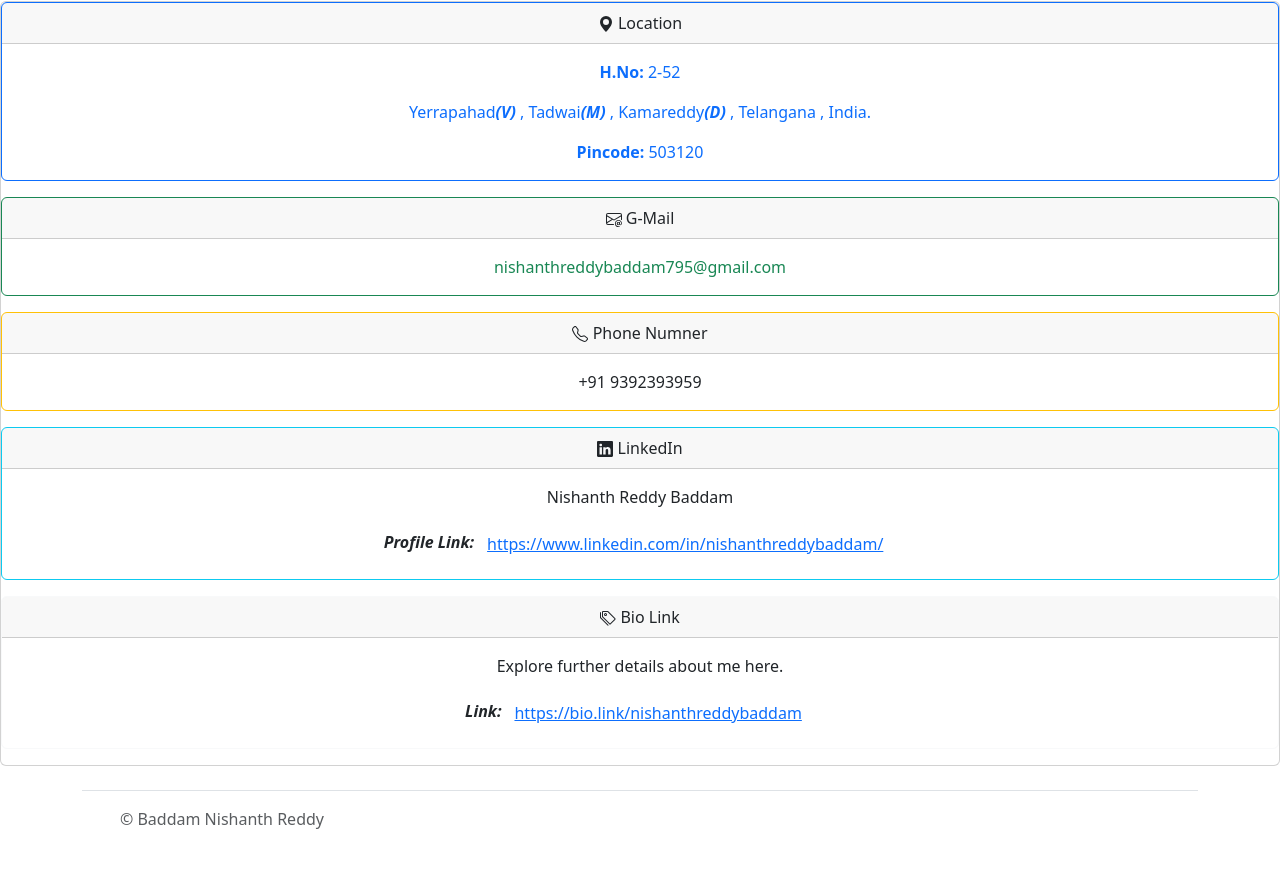
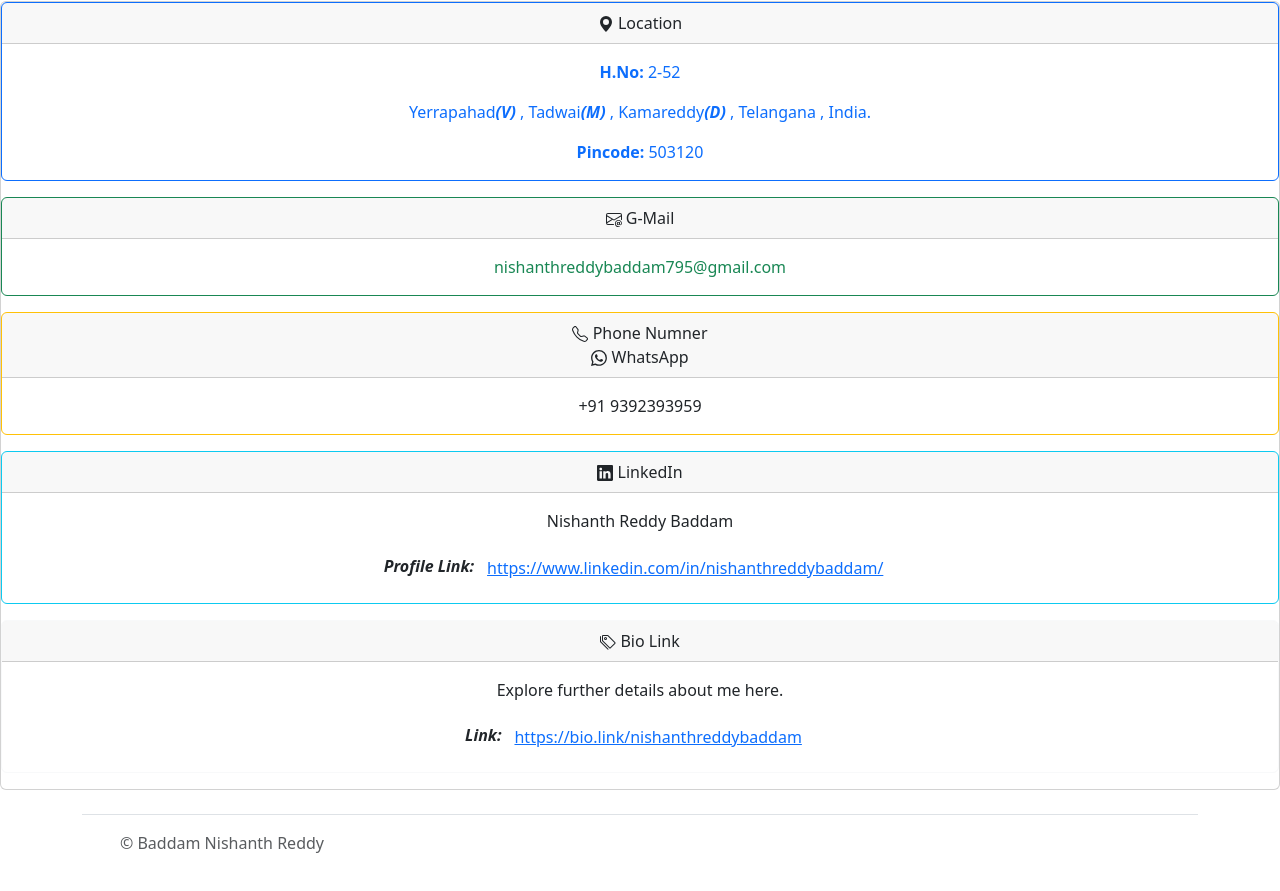
Before and after one commit to nishanthreddybaddam/Nishanth-s-Portfolio, a plain HTML site: page index.html in a window 1280 px wide. Shown: the part 3035-3926 px from the top of the page. Drawn offline with nearby package versions, Linux system fonts and the light colour scheme.

Commit message:
Update index.html
Contact Me updated

```diff
--- a/index.html
+++ b/index.html
@@ -394,7 +394,10 @@
         <div class="card-header">
           <svg xmlns="http://www.w3.org/2000/svg" width="16" height="16" fill="currentColor" class="bi bi-telephone" viewBox="0 0 16 16">
             <path d="M3.654 1.328a.678.678 0 0 0-1.015-.063L1.605 2.3c-.483.484-.661 1.169-.45 1.77a17.6 17.6 0 0 0 4.168 6.608 17.6 17.6 0 0 0 6.608 4.168c.601.211 1.286.033 1.77-.45l1.034-1.034a.678.678 0 0 0-.063-1.015l-2.307-1.794a.68.68 0 0 0-.58-.122l-2.19.547a1.75 1.75 0 0 1-1.657-.459L5.482 8.062a1.75 1.75 0 0 1-.46-1.657l.548-2.19a.68.68 0 0 0-.122-.58zM1.884.511a1.745 1.745 0 0 1 2.612.163L6.29 2.98c.329.423.445.974.315 1.494l-.547 2.19a.68.68 0 0 0 .178.643l2.457 2.457a.68.68 0 0 0 .644.178l2.189-.547a1.75 1.75 0 0 1 1.494.315l2.306 1.794c.829.645.905 1.87.163 2.611l-1.034 1.034c-.74.74-1.846 1.065-2.877.702a18.6 18.6 0 0 1-7.01-4.42 18.6 18.6 0 0 1-4.42-7.009c-.362-1.03-.037-2.137.703-2.877z"/>
-          </svg> Phone Numner
+          </svg> Phone Numner <br>
+          <svg xmlns="http://www.w3.org/2000/svg" width="16" height="16" fill="currentColor" class="bi bi-whatsapp" viewBox="0 0 16 16">
+            <path d="M13.601 2.326A7.85 7.85 0 0 0 7.994 0C3.627 0 .068 3.558.064 7.926c0 1.399.366 2.76 1.057 3.965L0 16l4.204-1.102a7.9 7.9 0 0 0 3.79.965h.004c4.368 0 7.926-3.558 7.93-7.93A7.9 7.9 0 0 0 13.6 2.326zM7.994 14.521a6.6 6.6 0 0 1-3.356-.92l-.24-.144-2.494.654.666-2.433-.156-.251a6.56 6.56 0 0 1-1.007-3.505c0-3.626 2.957-6.584 6.591-6.584a6.56 6.56 0 0 1 4.66 1.931 6.56 6.56 0 0 1 1.928 4.66c-.004 3.639-2.961 6.592-6.592 6.592m3.615-4.934c-.197-.099-1.17-.578-1.353-.646-.182-.065-.315-.099-.445.099-.133.197-.513.646-.627.775-.114.133-.232.148-.43.05-.197-.1-.836-.308-1.592-.985-.59-.525-.985-1.175-1.103-1.372-.114-.198-.011-.304.088-.403.087-.088.197-.232.296-.346.1-.114.133-.198.198-.33.065-.134.034-.248-.015-.347-.05-.099-.445-1.076-.612-1.47-.16-.389-.323-.335-.445-.34-.114-.007-.247-.007-.38-.007a.73.73 0 0 0-.529.247c-.182.198-.691.677-.691 1.654s.71 1.916.81 2.049c.098.133 1.394 2.132 3.383 2.992.47.205.84.326 1.129.418.475.152.904.129 1.246.08.38-.058 1.171-.48 1.338-.943.164-.464.164-.86.114-.943-.049-.084-.182-.133-.38-.232"/>
+          </svg> WhatsApp
         </div>
         <div class="card-body">
           <p class="card-text"> +91 9392393959</p>
```
